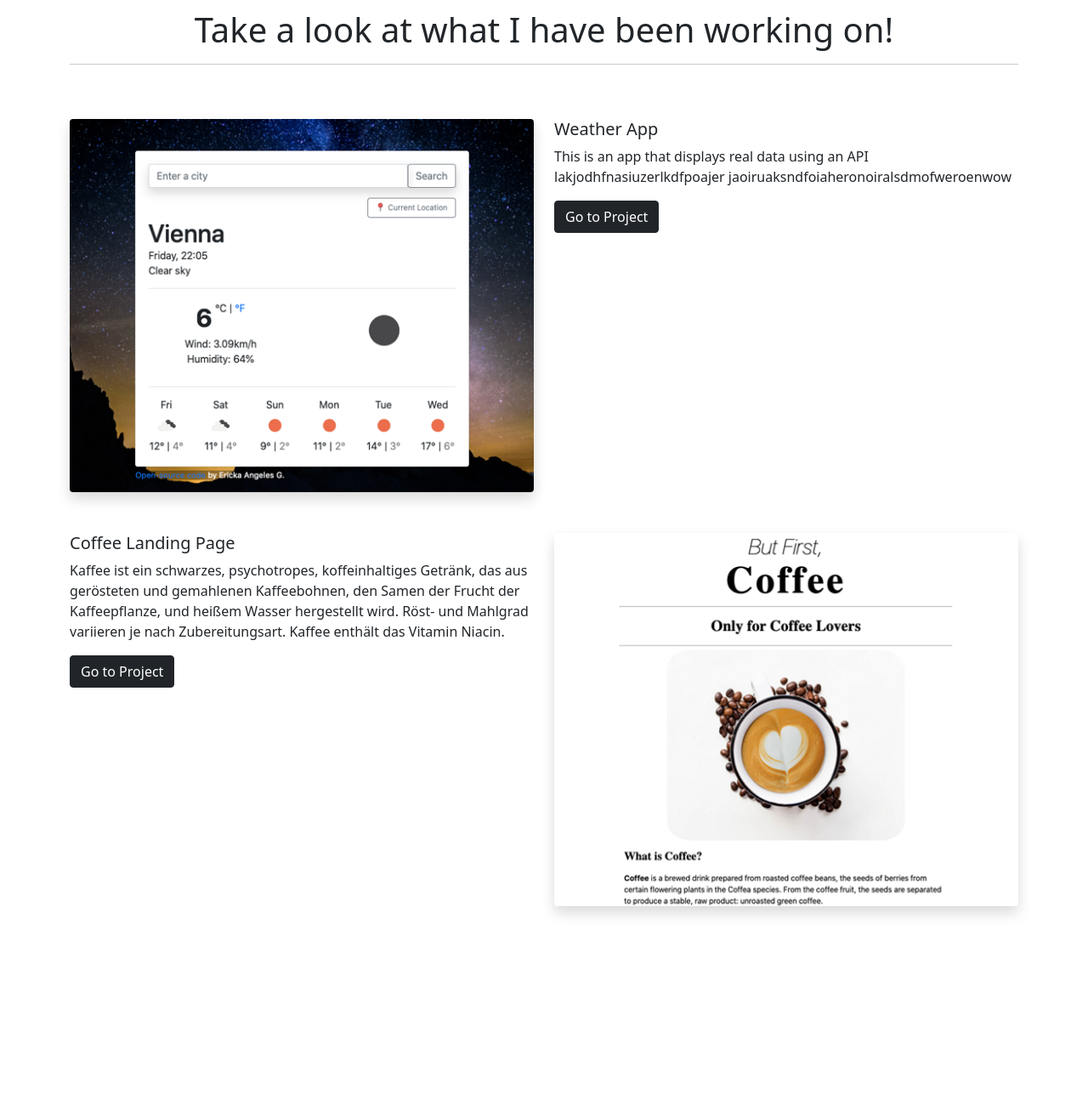
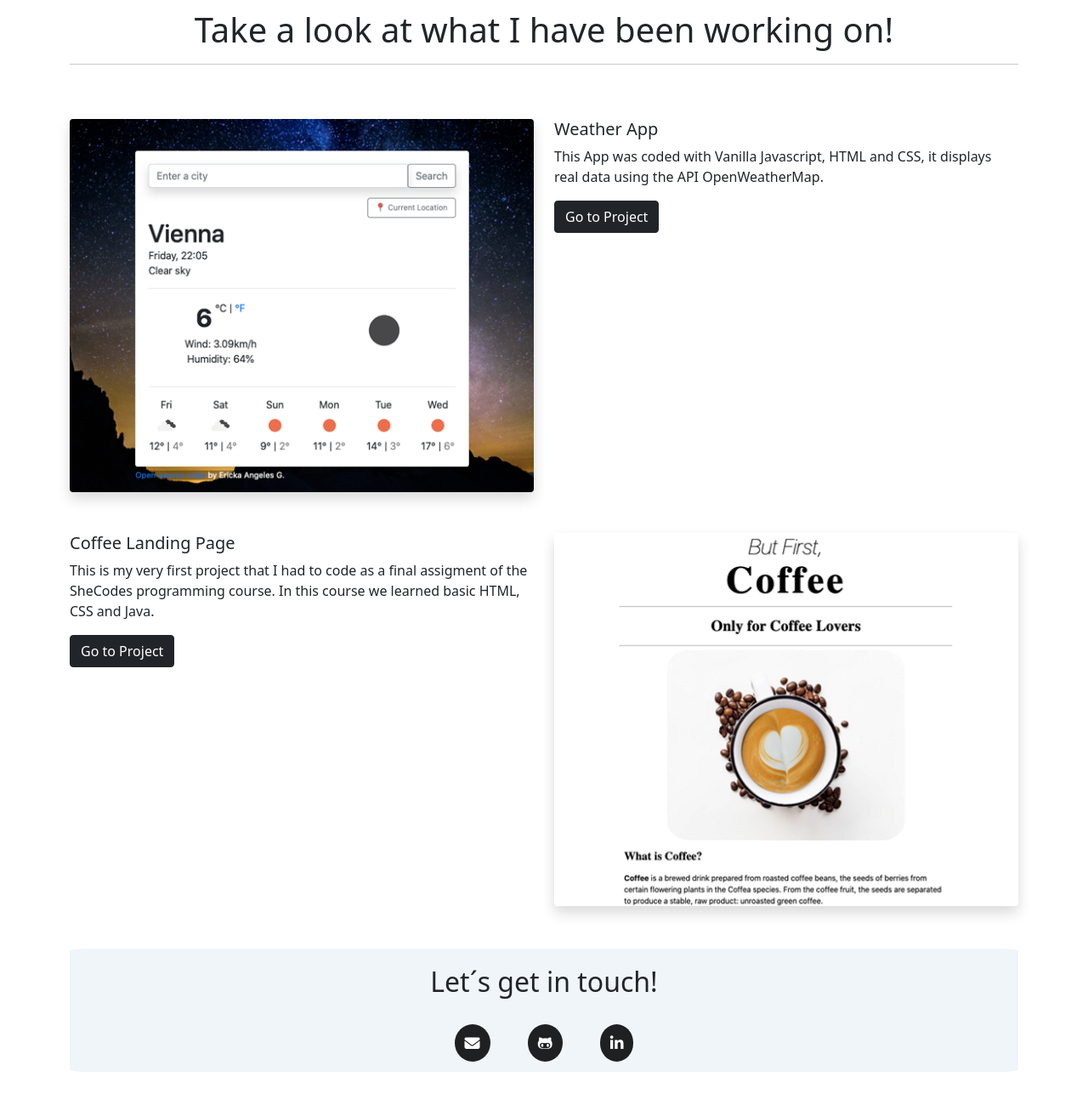
Before and after one commit to eri-she/Portfolio, a plain HTML site: page projects.html in a window 1280 px wide. Shown: the part 86-1386 px from the top of the page at 85% size. Before the commit the page ends 1232 px from the top, so only its background shows below. Drawn offline with nearby package versions, Linux system fonts and the light colour scheme.

Commit message:
added footer to all the pages

```diff
--- a/projects.html
+++ b/projects.html
@@ -15,6 +15,10 @@
     <script
       src="https://cdn.jsdelivr.net/npm/bootstrap@5.1.3/dist/js/bootstrap.bundle.min.js"
       integrity="sha384-ka7Sk0Gln4gmtz2MlQnikT1wXgYsOg+OMhuP+IlRH9sENBO0LRn5q+8nbTov4+1p"
+      crossorigin="anonymous"
+    ></script>
+    <script
+      src="https://kit.fontawesome.com/2c57e8ced8.js"
       crossorigin="anonymous"
     ></script>
   </head>
@@ -63,8 +67,7 @@
         <div class="col-sm-6">
           <h5>Weather App</h5>
           <p>
-            This is an app that displays real data using an API
-            lakjodhfnasiuzerlkdfpoajer jaoiruaksndfoiaheronoiralsdmofweroenwow
+            This App was coded with Vanilla Javascript, HTML and CSS, it displays real data using the API OpenWeatherMap.
           </p>
            <a
             class="btn btn-dark"
@@ -79,11 +82,7 @@
         <div class="col-sm-6">
           <h5>Coffee Landing Page</h5>
           <p>
-            Kaffee ist ein schwarzes, psychotropes, koffeinhaltiges Getränk, das
-            aus gerösteten und gemahlenen Kaffeebohnen, den Samen der Frucht der
-            Kaffeepflanze, und heißem Wasser hergestellt wird. Röst- und
-            Mahlgrad variieren je nach Zubereitungsart. Kaffee enthält das
-            Vitamin Niacin.
+            This is my very first project that I had to code as a final assigment of the SheCodes programming course. In this course we learned basic HTML, CSS and Java.
           </p>
           <button type="button" class="btn btn-dark">Go to Project</button>
         </div>
@@ -91,5 +90,17 @@
           <img src="images/coffee.png" class="img-fluid rounded shadow image" />
         </div>
       </div>
+      <footer>
+        <h2 class="headline">Let´s get in touch!</h2>
+
+        <div class="contact">
+          <a href="mailto:ericka.angelesgarcia@gmail.com" target="_blank"
+            ><i class="fa-solid fa-envelope"></i
+          ></a>
+
+          <a href="https://github.com/eri-she" target="_blank" ><i class="fa-brands fa-github-alt"></i></a>
+          <a href="#" target="_blank"><i class="fa-brands fa-linkedin-in"></i></a>
+        </div>
+      </footer>
   </body>
 </html>
```
Also changed, not shown: about.html (+4 -2 lines), index.html (+15 -7 lines).
